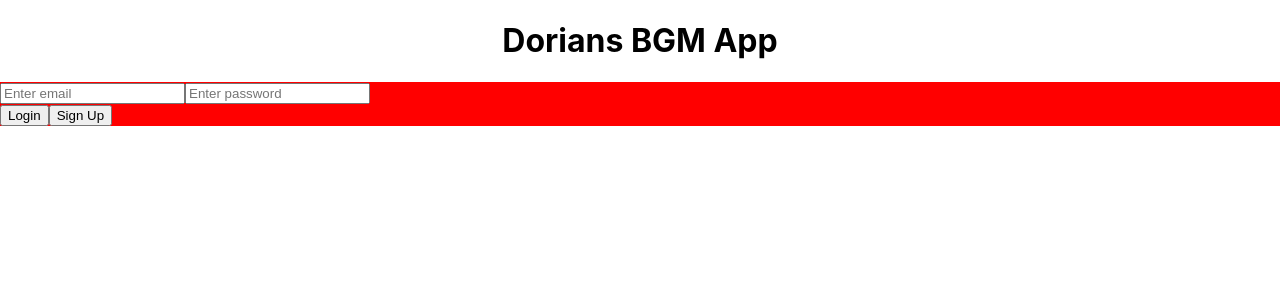
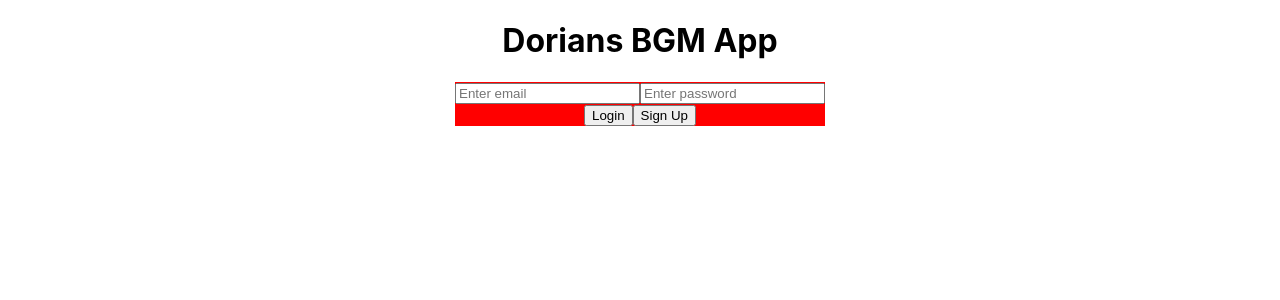
Before and after one commit to DorianGosse/BGM-frontend, a React (Create React App) app: page /#/login in a window 1280 px wide. Shown: the top 300 px of the page. Built offline with nearby package versions, Linux system fonts and the light colour scheme.

Commit message:
connect login / signup value changes

```diff
--- a/src/Components/Pages/Login/Login.js
+++ b/src/Components/Pages/Login/Login.js
@@ -11,11 +11,12 @@ const mapStateToProps = (state) => {
 
 const mapDispatchToProps = (dispatch) => {
     return {
-        changeFormValue: (formName, key, value) => {
+        changeFormValue: (form, field, value) => {
+            console.log('changeFormValue', form, field, value);
             dispatch({
                 type: 'CHANGE_FORM_VALUE',
-                formName,
-                key,
+                form,
+                field,
                 value
             })
         },
--- a/src/Components/Pages/Login/LoginView.css
+++ b/src/Components/Pages/Login/LoginView.css
@@ -2,6 +2,7 @@
 .login-form-container {
     display:flex;
     flex-direction: column;
+    align-items: center;
 }
 
 .login-page-container h1 {
@@ -10,4 +11,5 @@
 
 .login-form-container {
     background-color: red;
+    max-width: 500px;
 }
--- a/src/Components/Pages/Login/LoginView.js
+++ b/src/Components/Pages/Login/LoginView.js
@@ -30,11 +30,13 @@ const LoginView = ({ changeFormValue, clearForm, loginForm, signupForm }) => {
     }
 
     const handleEmailChange = (e) => {
+        console.log('email change', e.target.value);
         const form = showSignup ? 'signupForm' : 'loginForm';
         changeFormValue(form, 'email', e.target.value);
     }
 
     const handlePasswordChange = (e) => {
+        console.log('password change', e.target.value);
         const form = showSignup ? 'signupForm' : 'loginForm';
         changeFormValue(form, 'password', e.target.value);
     }
@@ -48,11 +50,13 @@ const LoginView = ({ changeFormValue, clearForm, loginForm, signupForm }) => {
                 <div className='input-field-container'>
                         <input
                             value={showSignup ? signupForm.email : loginForm.email}
+                            type='text'
                             onChange={e => handleEmailChange(e)}
                             placeholder='Enter email'
                         />
                         <input
                             value={showSignup ? signupForm.password : loginForm.password}
+                            type='password'
                             onChange={e => handlePasswordChange(e)}
                             placeholder='Enter password'
                         />
@@ -61,6 +65,7 @@ const LoginView = ({ changeFormValue, clearForm, loginForm, signupForm }) => {
                             ?
                             <input
                                 value={signupForm.confirmPassword}
+                                type='password'
                                 onChange={e => changeFormValue('loginForm', 'confirmPassword', e.target.value)}
                                 placeholder='Confirm password'
                             />
--- a/src/redux/reducers/forms.js
+++ b/src/redux/reducers/forms.js
@@ -13,7 +13,7 @@ const formDefaultValues = {
   }
 }
 
-export default (state = {
+const forms = (state = {
   signupForm: {
     values: formDefaultValues.signupForm,
     errors: {}
@@ -65,3 +65,5 @@ export default (state = {
     default: return state
   }
 }
+
+export default forms;
```
